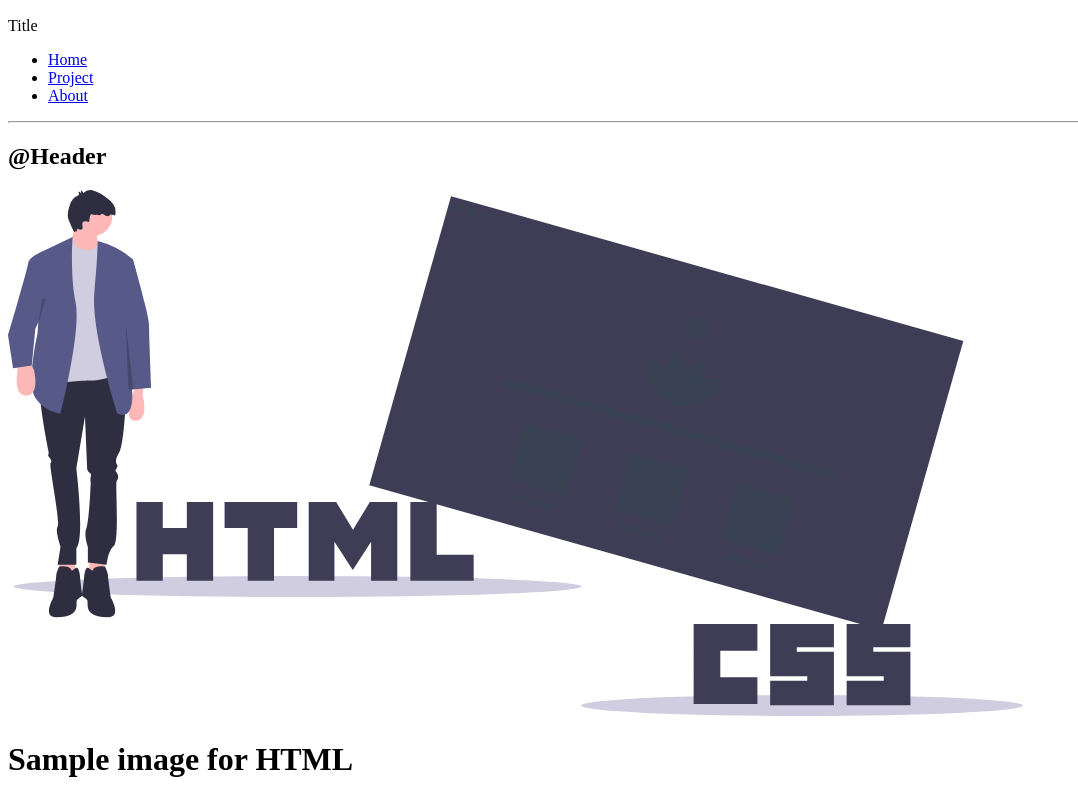
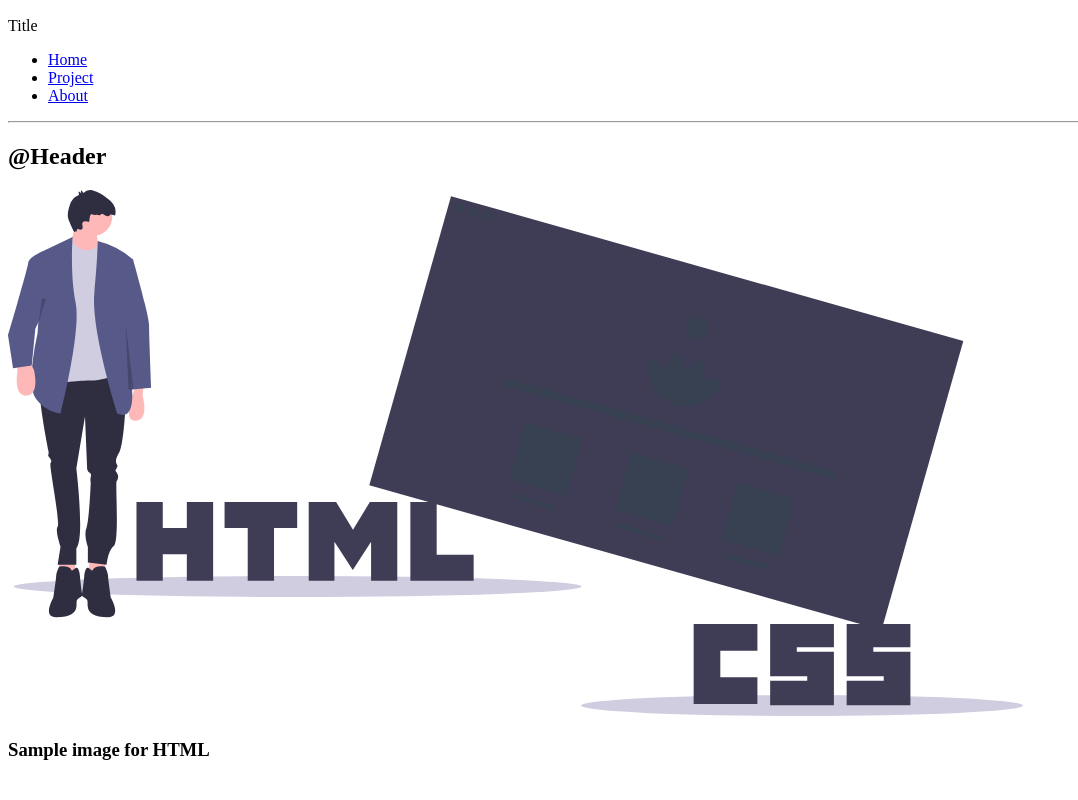
Before and after one commit to srimanram/Neogcamp-Responsive-website, a plain HTML site: page index.html in a window 1280 px wide. Shown: the part 968-1768 px from the top of the page, without its empty margins (0-1078 px from the left). After the commit the page ends 1747 px from the top, so only its background shows below. Drawn offline with Linux system fonts and the light colour scheme.

Commit message:
Update index.html

```diff
--- a/index.html
+++ b/index.html
@@ -66,8 +66,7 @@
     <h2>@Header</h2>
     <header>
         <img src="images/first.svg"></img>
-        <h1>Sample image for HTML</h1>
-
+        <h3>Sample image for HTML</h3>
     </header>
 
 
```
